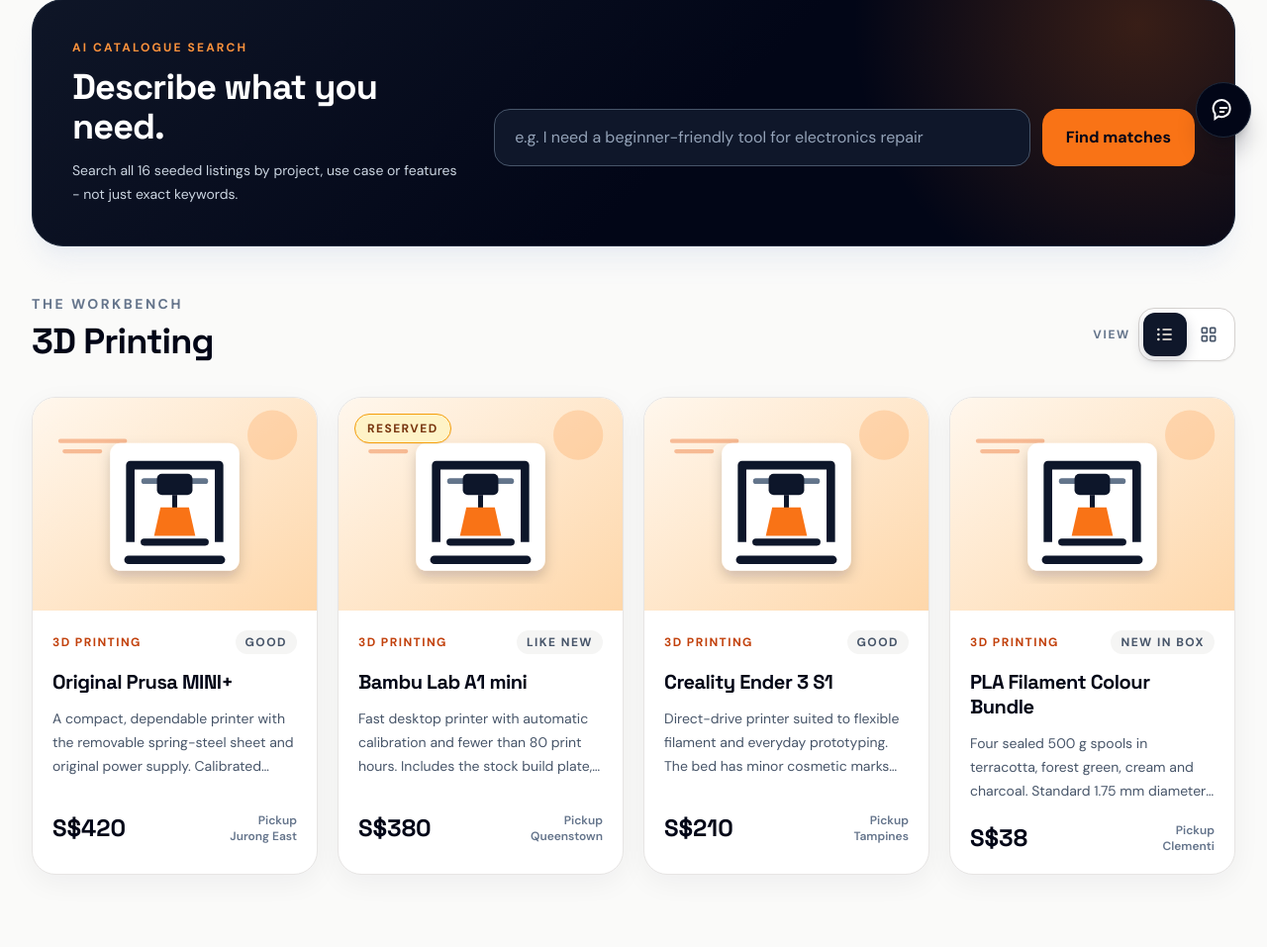
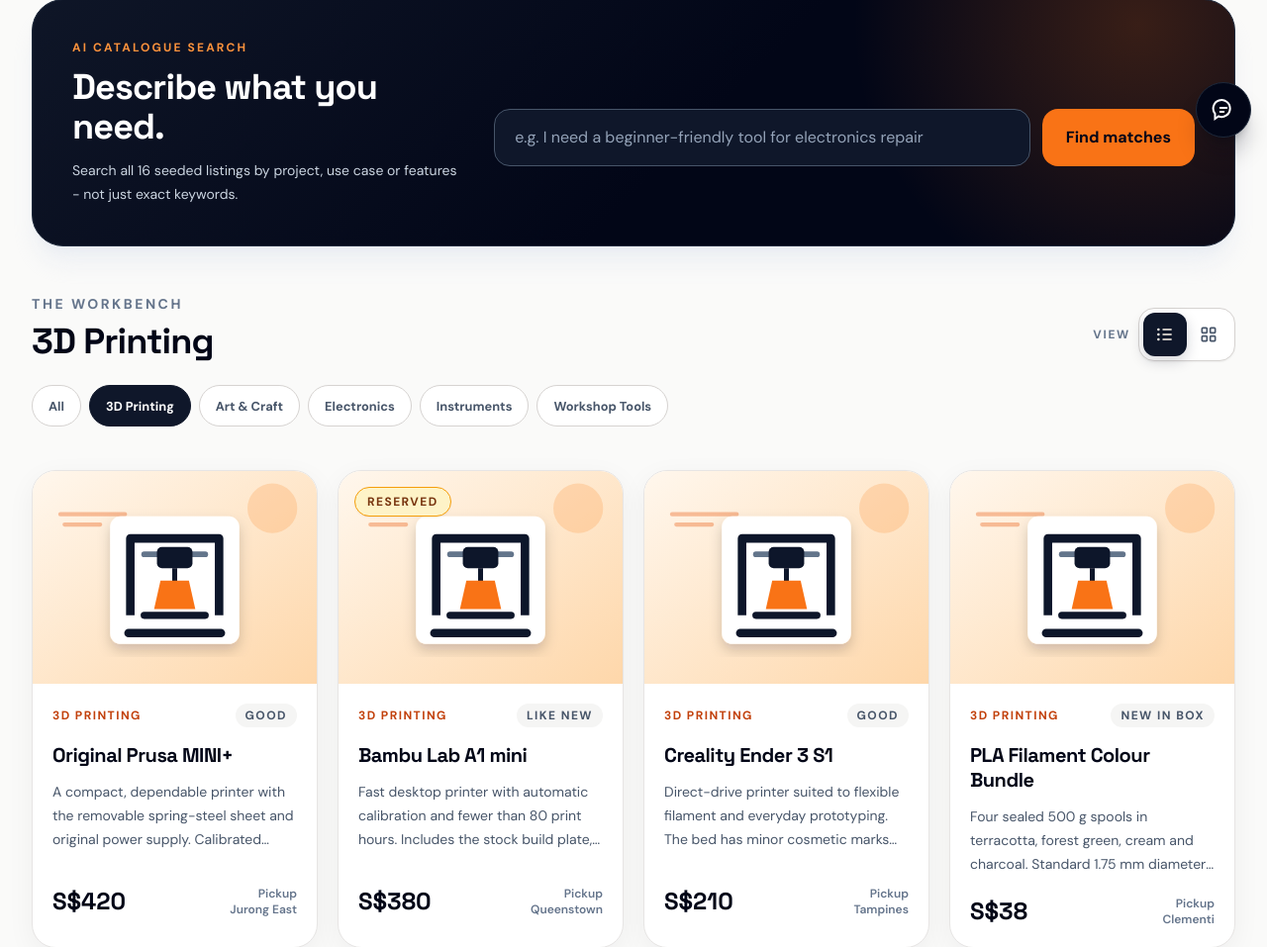
Before and after one commit to Kumikochan99/maker-swap, a FastAPI app: a page that uses app/templates/index.html in a window 1280 px wide. Shown: the part 645-1602 px from the top of the page at 99% size. Run offline with FastAPI, Linux system fonts and the light colour scheme; some libraries are stand-ins or nearby versions.

Commit message:
feat: restore browse category chips

```diff
--- a/app/static/styles.css
+++ b/app/static/styles.css
@@ -125,6 +125,37 @@ body {
 #listings,
 main section[id] {
   scroll-margin-top: 7rem;
+}
+
+.category-chip-nav {
+  overscroll-behavior-inline: contain;
+  scrollbar-color: #a8a29e transparent;
+  scrollbar-width: thin;
+}
+
+.category-pill {
+  flex: none;
+  border: 1px solid #d6d3d1;
+  border-radius: 9999px;
+  background: white;
+  color: #475569;
+  padding: 0.65rem 1rem;
+  font-size: 0.8rem;
+  font-weight: 700;
+  white-space: nowrap;
+  transition: 160ms ease;
+}
+
+.category-pill:hover {
+  border-color: #f97316;
+  color: #c2410c;
+}
+
+.category-pill-active,
+.category-pill-active:hover {
+  border-color: #0f172a;
+  background: #0f172a;
+  color: white;
 }
 
 .listing-card {
--- a/app/templates/index.html
+++ b/app/templates/index.html
@@ -93,6 +93,15 @@
       <p id="listing-view-status" class="sr-only" role="status" aria-live="polite"></p>
     </div>
 
+    <nav class="category-chip-nav mt-6 flex w-full max-w-full gap-2 overflow-x-auto pb-2" aria-label="Browse-page categories">
+      <a href="{{ url_for('home') }}#listings" class="category-pill {% if not selected_category %}category-pill-active{% endif %}" {% if not selected_category %}aria-current="page"{% endif %}>All</a>
+      {% for category in categories %}
+        <a href="{{ url_for('home') }}?category={{ category | urlencode }}#listings" class="category-pill {% if selected_category == category %}category-pill-active{% endif %}" {% if selected_category == category %}aria-current="page"{% endif %}>
+          {{ category }}
+        </a>
+      {% endfor %}
+    </nav>
+
     <div id="listing-grid" data-listing-view="list" class="mt-9 grid gap-5 sm:grid-cols-2 lg:grid-cols-3 xl:grid-cols-4 {% if not listings %}hidden{% endif %}" aria-live="off">
       {% if listings %}
         {% for listing in listings %}
--- a/app/templates/notes.html
+++ b/app/templates/notes.html
@@ -58,7 +58,7 @@
             Maker Swap is a public, mobile-responsive second-hand marketplace demo for makers and hobbyists in Singapore: people looking for equipment for 3D printing, electronics, music, art and workshop projects without buying everything new. It was built for the CognitioLabs Associate Forward Deployed Engineer assessment, so the goal is to demonstrate a coherent end-to-end product rather than imitate a production marketplace.
           </p>
           <p>
-            A visitor can browse all five categories, filter from the fixed glass navigation, and switch between the default detailed listing cards and a compact image-forward catalogue gallery. Each item opens a detail page with its own illustrated carousel and structured specifications. Visitors can also describe a need in natural language and ask follow-up questions in the floating catalogue assistant. Static availability badges distinguish available, reserved and sold seeds. The entire flow is available without an account, and the reviewer does not need to supply an AI key.
+            A visitor can browse all five categories, filter from either the fixed glass navigation or visible on-page category chips, and switch between the default detailed listing cards and a compact image-forward catalogue gallery. Each item opens a detail page with its own illustrated carousel and structured specifications. Visitors can also describe a need in natural language and ask follow-up questions in the floating catalogue assistant. Static availability badges distinguish available, reserved and sold seeds. The entire flow is available without an account, and the reviewer does not need to supply an AI key.
           </p>
           <p>
             The application is one FastAPI service on Render. FastAPI reads the catalogue into memory and serves Jinja2 HTML directly; Tailwind CSS is loaded from its CDN. There is no React application, Node build, separate front-end deployment or database. That deliberately small stack left more of the 72-hour window for search relevance, grounded answers and the user-facing flow.
```
Also changed, not shown: decisions.md (+1 -0 lines), tests/mobile_accessibility_phase6.py (+59 -2 lines), tests/reviewer_flow_phase6.py (+6 -2 lines), tests/test_browser_regressions.py (+58 -3 lines), tests/test_catalog.py (+27 -2 lines).
